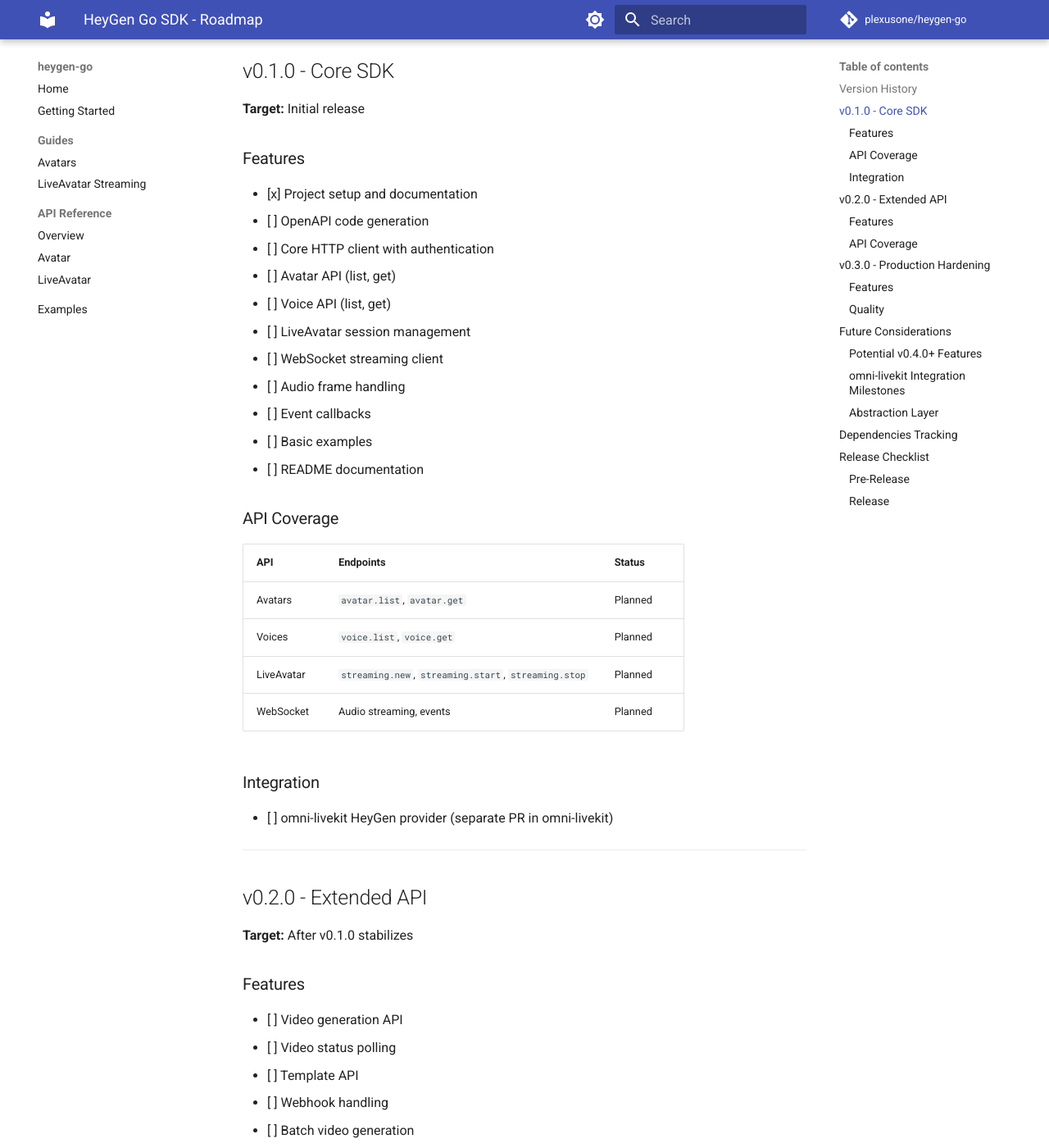
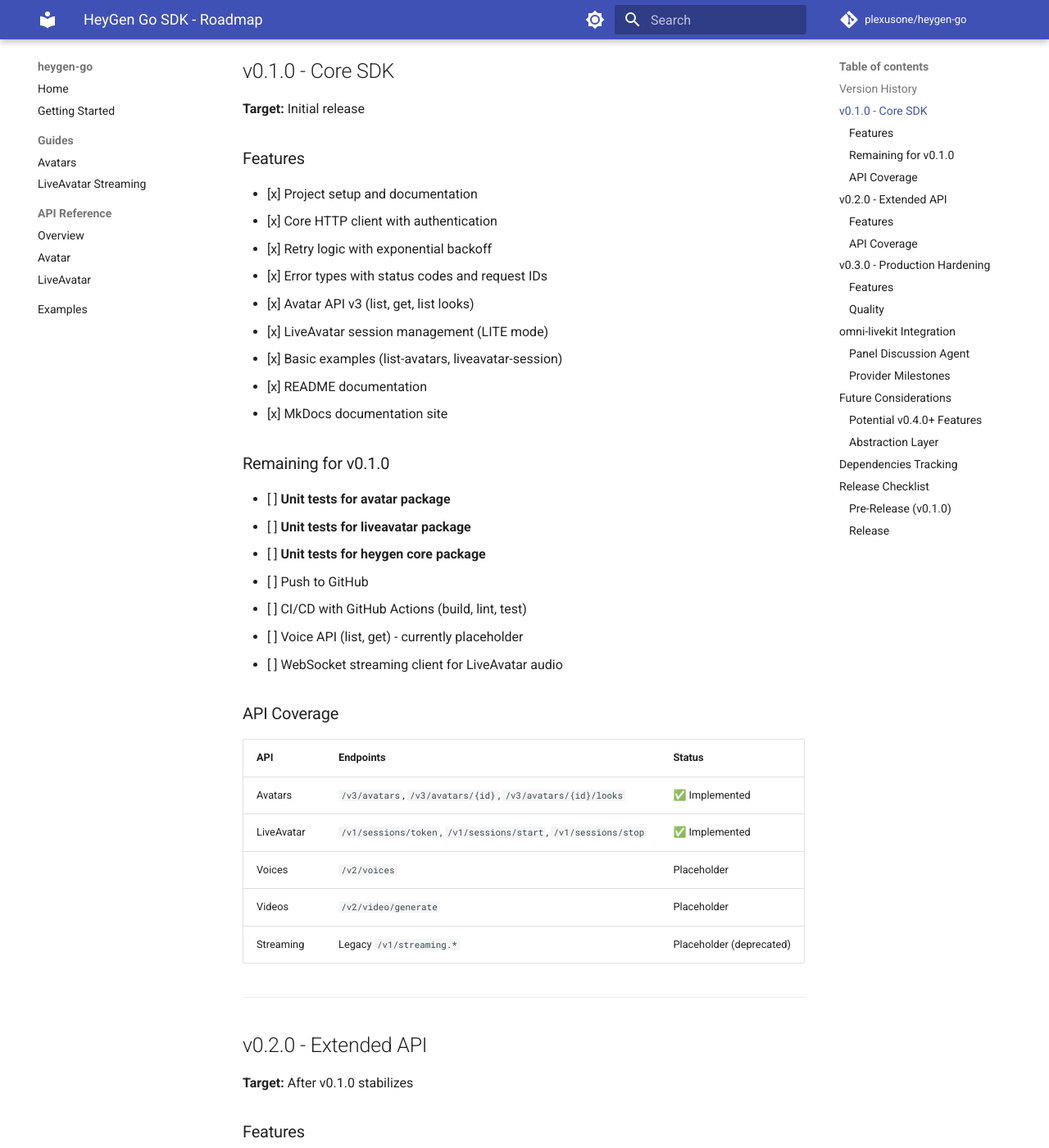
Before and after one commit to plexusone/heygen-go, an MkDocs documentation site: the page built from docs/specs/ROADMAP.md, in a window 1280 px wide and 1400 px high, scrolled down 426 px. Shown: the whole window at 82% size. Built offline with MkDocs 1.6.1 and Material for MkDocs 9.7.7, drawn with Linux system fonts in a browser that asks for light colours; comment, search, counter and statistics services are not loaded; some of the changed text lies outside the part shown.

Commit message:
docs: update ROADMAP with current implementation status
- Mark completed v0.1.0 features (avatar v3, liveavatar, examples, docs)
- Add remaining items (unit tests, CI/CD, push to GitHub)
- Add Panel Discussion Agent section for omni-livekit
- Update API coverage table with accurate endpoints

Co-Authored-By: Claude Opus 4.5 <noreply@anthropic.com>

```diff
--- a/docs/specs/ROADMAP.md
+++ b/docs/specs/ROADMAP.md
@@ -4,7 +4,7 @@
 
 | Version | Status | Description |
 |---------|--------|-------------|
-| v0.1.0 | Planned | Initial release with core SDK |
+| v0.1.0 | In Progress | Initial release with core SDK |
 | v0.2.0 | Planned | Extended API coverage |
 | v0.3.0 | Planned | Production hardening |
 
@@ -17,29 +17,34 @@
 ### Features
 
 - [x] Project setup and documentation
-- [ ] OpenAPI code generation
-- [ ] Core HTTP client with authentication
-- [ ] Avatar API (list, get)
-- [ ] Voice API (list, get)
-- [ ] LiveAvatar session management
-- [ ] WebSocket streaming client
-- [ ] Audio frame handling
-- [ ] Event callbacks
-- [ ] Basic examples
-- [ ] README documentation
+- [x] Core HTTP client with authentication
+- [x] Retry logic with exponential backoff
+- [x] Error types with status codes and request IDs
+- [x] Avatar API v3 (list, get, list looks)
+- [x] LiveAvatar session management (LITE mode)
+- [x] Basic examples (list-avatars, liveavatar-session)
+- [x] README documentation
+- [x] MkDocs documentation site
+
+### Remaining for v0.1.0
+
+- [ ] **Unit tests for avatar package**
+- [ ] **Unit tests for liveavatar package**
+- [ ] **Unit tests for heygen core package**
+- [ ] Push to GitHub
+- [ ] CI/CD with GitHub Actions (build, lint, test)
+- [ ] Voice API (list, get) - currently placeholder
+- [ ] WebSocket streaming client for LiveAvatar audio
 
 ### API Coverage
 
 | API | Endpoints | Status |
 |-----|-----------|--------|
-| Avatars | `avatar.list`, `avatar.get` | Planned |
-| Voices | `voice.list`, `voice.get` | Planned |
-| LiveAvatar | `streaming.new`, `streaming.start`, `streaming.stop` | Planned |
-| WebSocket | Audio streaming, events | Planned |
-
-### Integration
-
-- [ ] omni-livekit HeyGen provider (separate PR in omni-livekit)
+| Avatars | `/v3/avatars`, `/v3/avatars/{id}`, `/v3/avatars/{id}/looks` | ✅ Implemented |
+| LiveAvatar | `/v1/sessions/token`, `/v1/sessions/start`, `/v1/sessions/stop` | ✅ Implemented |
+| Voices | `/v2/voices` | Placeholder |
+| Videos | `/v2/video/generate` | Placeholder |
+| Streaming | Legacy `/v1/streaming.*` | Placeholder (deprecated) |
 
 ---
 
@@ -60,7 +66,8 @@
 
 | API | Endpoints | Status |
 |-----|-----------|--------|
-| Videos | `video.generate`, `video_status.get` | Planned |
+| Videos | `video.generate`, `video_status.get`, `video.list`, `video.delete` | Planned |
+| Voices | `voice.list` | Planned |
 | Templates | `template.list`, `template.get` | Planned |
 | Webhooks | Callback handling | Planned |
 
@@ -89,6 +95,31 @@
 
 ---
 
+## omni-livekit Integration
+
+### Panel Discussion Agent
+
+**Location:** `cmd/livekit-agent-panel/` in omni-livekit
+
+| Task | Description | Status |
+|------|-------------|--------|
+| Coordinator | Turn-taking logic for multiple panelists | Planned |
+| Panelist | Individual agent with personality/voice | Planned |
+| Transcript | Shared conversation context | Planned |
+| LiveAvatar Integration | Avatar rendering for panelists | Planned |
+
+### Provider Milestones
+
+| Milestone | Description | Status |
+|-----------|-------------|--------|
+| LiveAvatar Provider | HeyGen LiveAvatar in LiveKit rooms | Planned |
+| Audio Routing | Agent TTS → LiveAvatar → LiveKit | Planned |
+| Event Sync | Coordinate speaking events | Planned |
+| Fallback | Static image when LiveAvatar unavailable | Planned |
+| Multi-Avatar | Multiple avatars in panel discussions | Planned |
+
+---
+
 ## Future Considerations
 
 ### Potential v0.4.0+ Features
@@ -100,16 +131,6 @@
 | Photo Avatar | Generate avatars from photos | Low |
 | Video Translation | Translate existing videos | Low |
 | Interactive Avatar | Two-way conversations | Medium |
-
-### omni-livekit Integration Milestones
-
-| Milestone | Description |
-|-----------|-------------|
-| Provider MVP | Basic HeyGen avatar in LiveKit rooms |
-| Audio Routing | Agent TTS → HeyGen → LiveKit |
-| Event Sync | Coordinate speaking events |
-| Fallback | Static image when HeyGen unavailable |
-| Multi-Avatar | Multiple HeyGen avatars in panel discussions |
 
 ### Abstraction Layer
 
@@ -137,28 +158,28 @@ Implementations:
 
 ## Dependencies Tracking
 
-| Dependency | Current | Latest | Notes |
-|------------|---------|--------|-------|
-| ogen | - | latest | OpenAPI generation |
-| nhooyr.io/websocket | - | v1.8.x | WebSocket client |
-| omni-livekit | v0.3.0 | v0.3.0 | Avatar provider integration |
+| Dependency | Current | Notes |
+|------------|---------|-------|
+| github.com/livekit/protocol | v1.49.0 | LiveKit token generation |
+| nhooyr.io/websocket | - | WebSocket client (future) |
 
 ---
 
 ## Release Checklist
 
-### Pre-Release
+### Pre-Release (v0.1.0)
 
-- [ ] All planned features implemented
-- [ ] Tests passing
-- [ ] golangci-lint clean
-- [ ] Documentation complete
-- [ ] CHANGELOG.json updated
-- [ ] Examples working
+- [x] Core features implemented
+- [ ] Unit tests passing
+- [x] golangci-lint clean
+- [x] Documentation complete
+- [ ] CHANGELOG.json created
+- [x] Examples working
 
 ### Release
 
-- [ ] Tag version
+- [ ] Push to GitHub
+- [ ] Set up GitHub Actions CI
+- [ ] Tag version v0.1.0
 - [ ] Generate CHANGELOG.md
 - [ ] Create GitHub release
-- [ ] Update omni-livekit dependency
```
Also changed, not shown: other parts of docs/specs/ROADMAP.md (+2 -2 lines).
